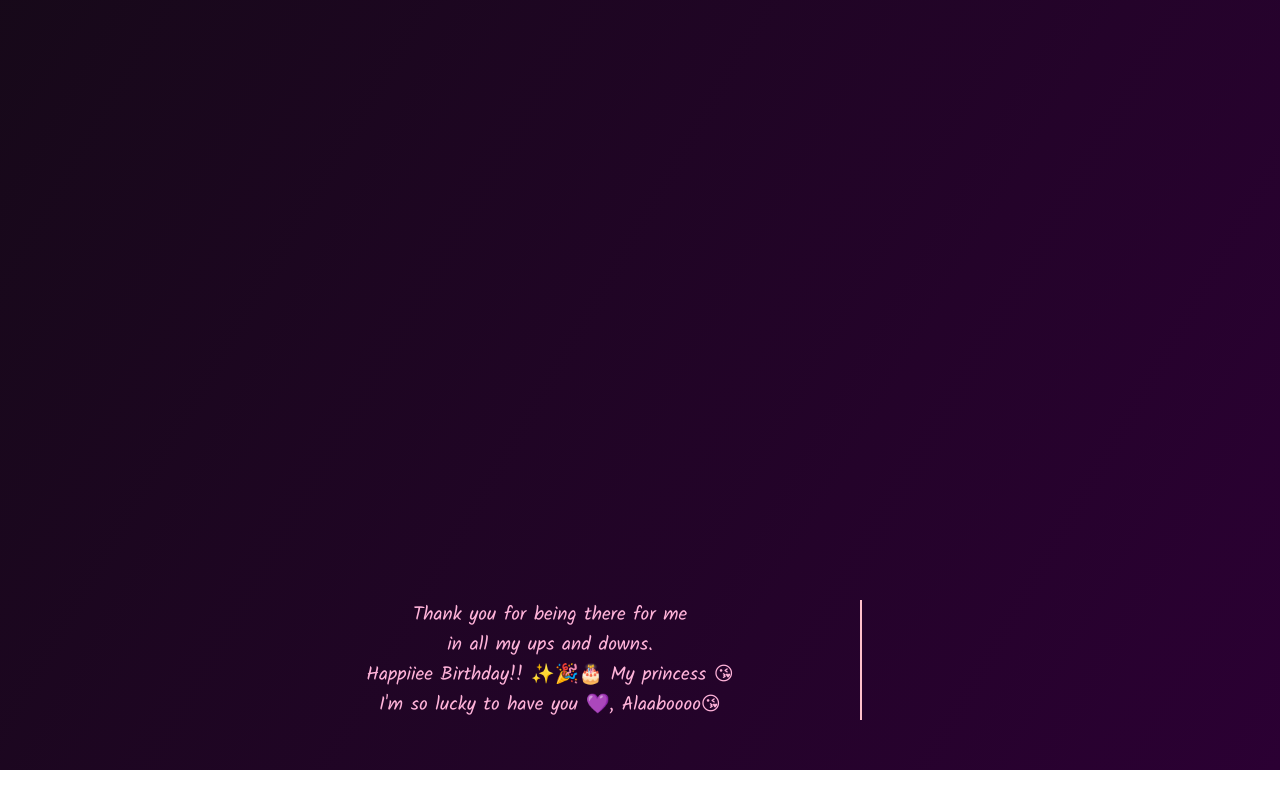
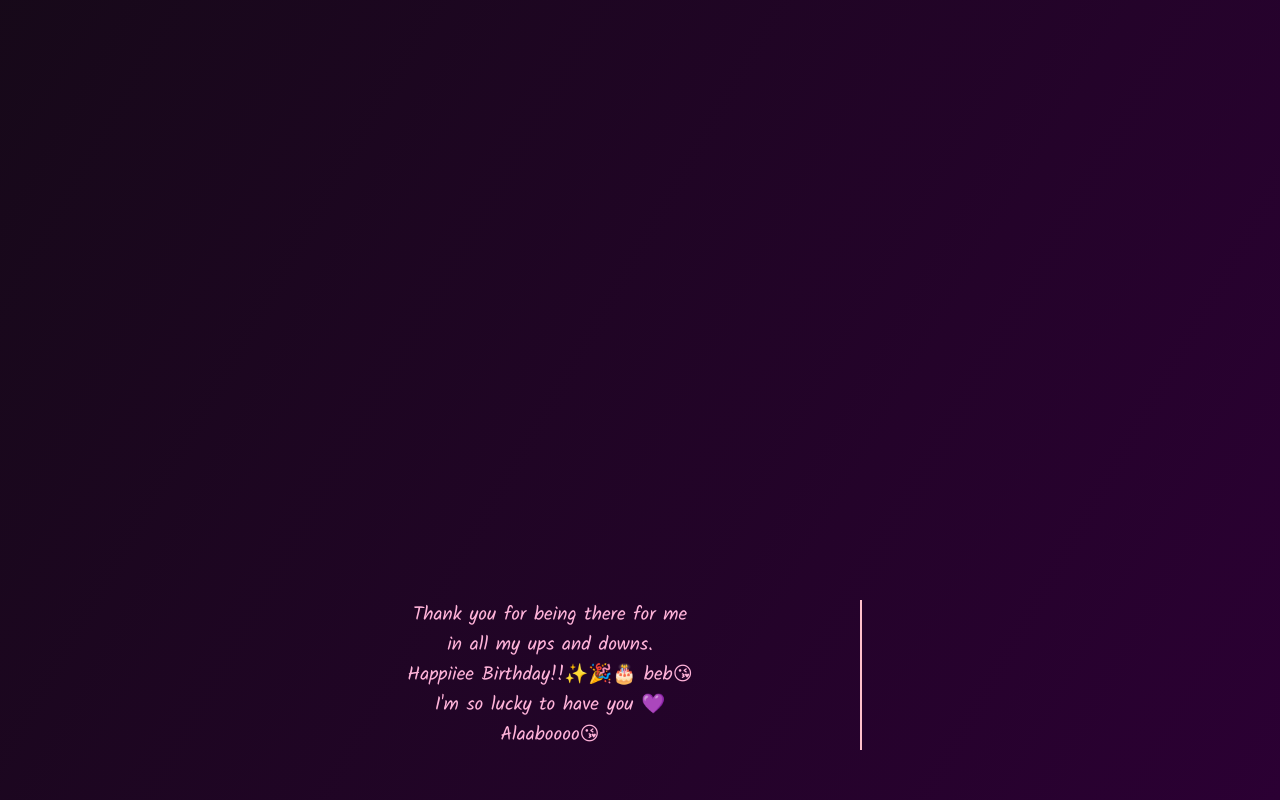
Before and after one commit to ssuchithrareddy0520/Musical-Letter, a plain HTML site: page index.html in a window 1280 px wide. Shown: the part 1422-2222 px from the top of the page. Before the commit the page ends 2192 px from the top, so only its background shows below. Drawn offline with nearby package versions, Linux system fonts and the light colour scheme.

Commit message:
modified outro msg a little

```diff
--- a/index.html
+++ b/index.html
@@ -192,9 +192,8 @@
         </div>
 
         <div class="outro">
-            Thank you for being there for me <br>in all my ups and downs.<br>Happiiee Birthday!! ✨🎉🎂 My princess 😘
-            <br>I'm so lucky to
-            have you 💜, Alaaboooo😘</div>
+            Thank you for being there for me <br>in all my ups and downs.<br>Happiiee Birthday!!✨🎉🎂 beb😘
+            <br>I'm so lucky to have you 💜 <br> Alaaboooo😘</div>
 
 
     </div>
```
